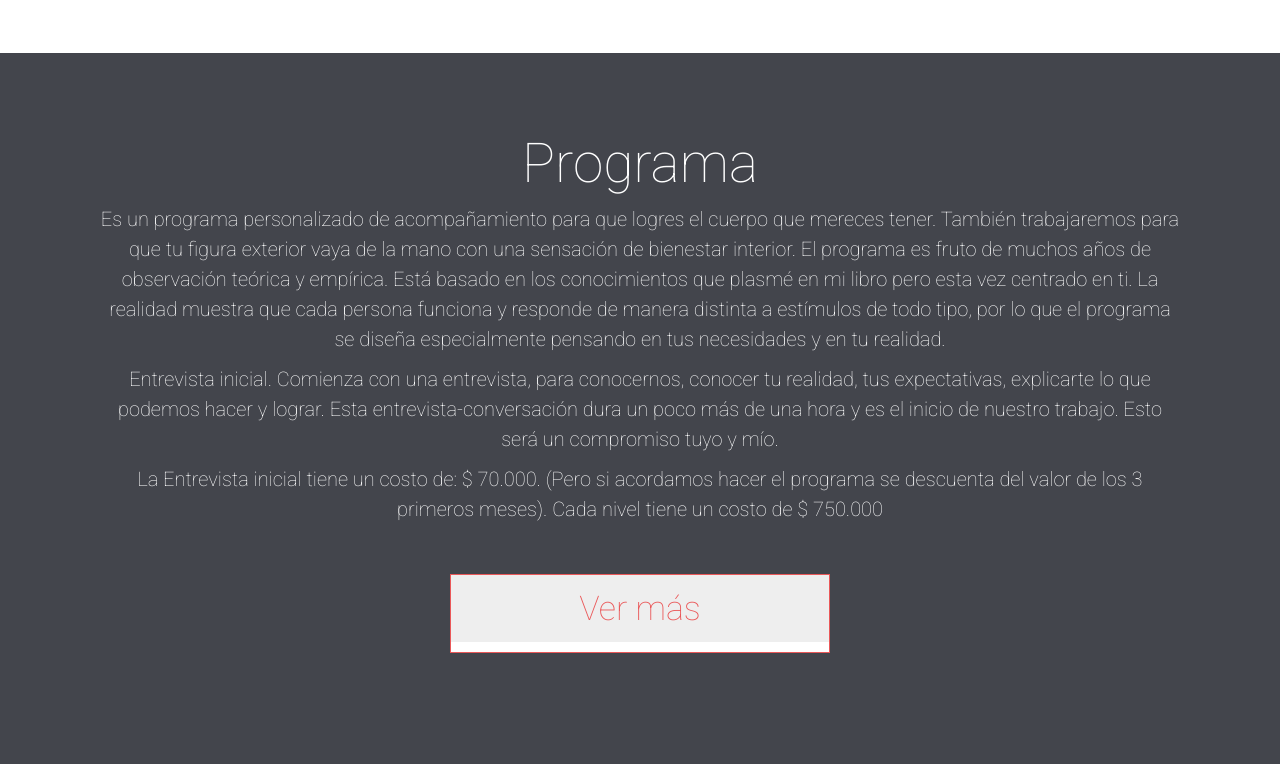
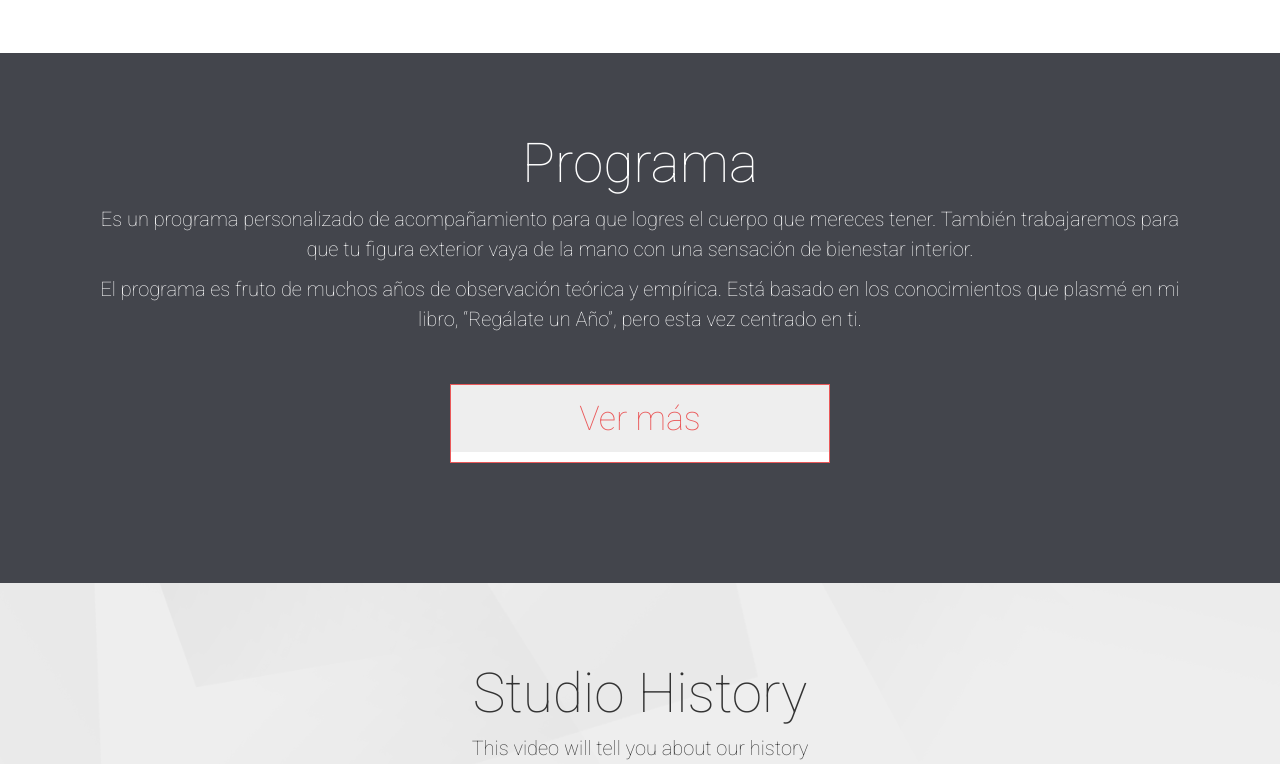
Before and after one commit to edwinperaza/pancho-tobat-website, a Django app: template home/templates/home/home.html in a window 1280 px wide. Shown: the part 1830-2594 px from the top of the page. Run offline with Django 3.2, Linux system fonts and the light colour scheme; the template is opened without the code that fills it: values that come from a table or form of the project are taken from there, others are empty; parts of the project's set-up code (start-up, migrations or seed data) failed here and were passed over; some libraries are stand-ins or nearby versions; some web fonts are replaced.

Commit message:
Update programa text

```diff
--- a/home/templates/home/home.html
+++ b/home/templates/home/home.html
@@ -165,9 +165,8 @@ El deporte ha sido mi vida, modelándola en forma y fondo. Los valores del compa
 		<header class="section-header">
 			<h2>Programa</h2>
 			<div class="section-description">
-				<p>Es un programa personalizado de acompañamiento para que logres el cuerpo que mereces tener. También trabajaremos para que tu figura exterior vaya de la mano con una sensación de bienestar interior. El programa es fruto de muchos años de observación teórica y empírica. Está basado en los conocimientos que plasmé en mi libro pero esta vez centrado en ti. La realidad muestra que cada persona funciona y responde de manera distinta a estímulos de todo tipo, por lo que el programa se diseña especialmente pensando en tus necesidades y en tu realidad.</p>
-				<p>Entrevista inicial. Comienza con una entrevista, para conocernos, conocer tu realidad, tus expectativas, explicarte lo que podemos hacer y lograr. Esta entrevista-conversación dura un poco más de una hora y es el inicio de nuestro trabajo. Esto será un compromiso tuyo y mío.</p>
-				<p>La Entrevista inicial tiene un costo de: $ 70.000. (Pero si acordamos hacer el programa se descuenta del valor de los 3 primeros meses). Cada nivel tiene un costo de $ 750.000</p>
+				<p>Es un programa personalizado de acompañamiento para que logres el cuerpo que mereces tener. También trabajaremos para que tu figura exterior vaya de la mano con una sensación de bienestar interior.</p>
+				<p>El programa es fruto de muchos años de observación teórica y empírica. Está basado en los conocimientos que plasmé en mi libro, “Regálate un Año”, pero esta vez centrado en ti.</p>
 			</div>
 		</header>
 		<div class="row">
```
